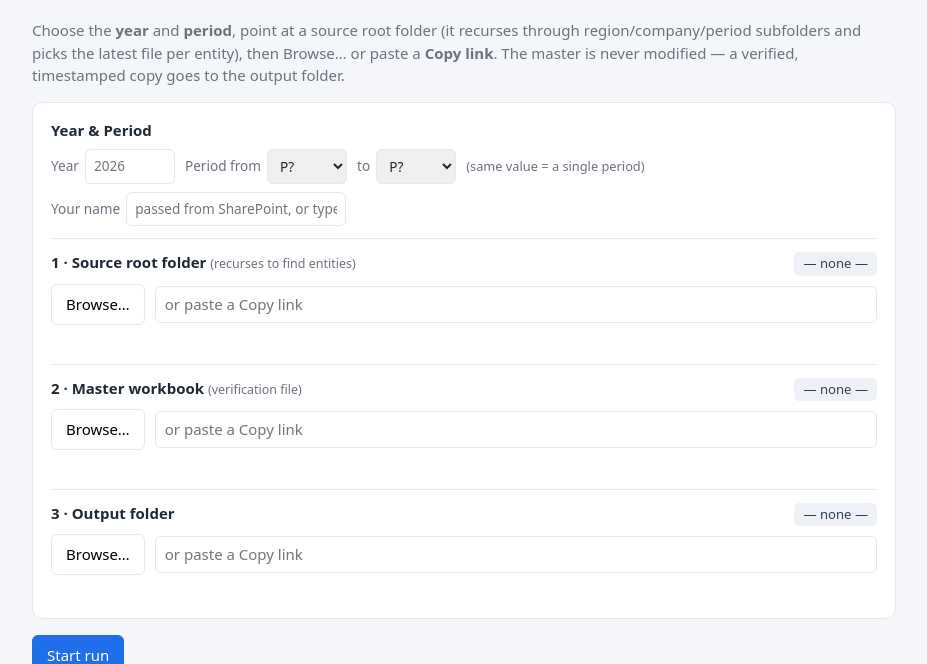
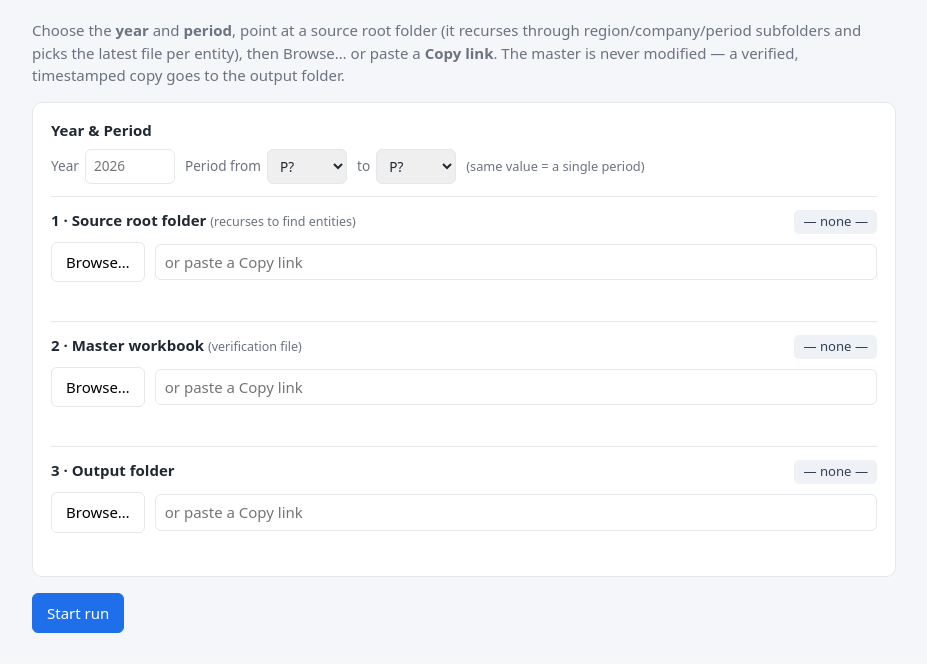
Before and after one commit to samirtak-dynatechconsultancy/cfa-automation, a FastAPI app: page / in a window 1280 px wide. Shown: the part 145-809 px from the top of the page, without its empty margins (176-1103 px from the left). After the commit the page ends 778 px from the top, so only its background shows below. Run offline with FastAPI, Linux system fonts and the light colour scheme; data that the repository does not hold is empty.

Commit message:
Revert "Capture operator display name (URL param / postMessage / field) and expose it in the run API"
This reverts commit 4b32a3d83b6f53f5fe137c44bc698fa472487715.

```diff
--- a/cfa_app/app/core/models.py
+++ b/cfa_app/app/core/models.py
@@ -104,7 +104,6 @@ class RunResult:
     stage: str = ""                               # current plain-language activity (replaced live)
     processed: int = 0                            # entity files done so far
     total: int = 0                                # entity files to do (0 until known)
-    triggered_by: str = ""                        # display name of who started the run
     logs: list = field(default_factory=list)      # technical detail lines (collapsible)
     notices: list = field(default_factory=list)   # notable events (e.g. entity column added)
 
@@ -120,7 +119,6 @@ class RunResult:
             "stage": self.stage,
             "processed": self.processed,
             "total": self.total,
-            "triggered_by": self.triggered_by,
             "logs": self.logs,
             "notices": self.notices,
             "verify": None
--- a/cfa_app/app/routers/runs.py
+++ b/cfa_app/app/routers/runs.py
@@ -24,7 +24,6 @@ class StartRun(BaseModel):
     output_folder_id: str
     source_folder_name: str = ""
     output_folder_name: str = ""
-    triggered_by: str = ""
 
 
 @router.post("")
--- a/cfa_app/app/services/runs.py
+++ b/cfa_app/app/services/runs.py
@@ -46,7 +46,6 @@ class RunParams:
     output_folder_id: str
     source_folder_name: str = ""
     output_folder_name: str = ""
-    triggered_by: str = ""            # display name passed in from SharePoint (URL param / postMessage)
 
 
 def _output_stem(params: "RunParams") -> str:
@@ -113,7 +112,6 @@ class RunManager:
         result = self._runs[run_id]
         result.status = "running"
         result.started_at = _dt.datetime.now().isoformat(timespec="seconds")
-        result.triggered_by = (params.triggered_by or "").strip()
         cfg: DetectionConfig = self._store.detection_config()
         periods = list(range(params.period_from, params.period_to + 1))
 
--- a/cfa_app/app/static/app.js
+++ b/cfa_app/app/static/app.js
@@ -200,7 +200,6 @@ async function startRun() {
     output_folder_id: el("output_folder_id").value,
     source_folder_name: el("source_folder_name").textContent.trim(),
     output_folder_name: el("output_folder_name").textContent.trim(),
-    triggered_by: el("triggered_by") ? el("triggered_by").value.trim() : "",
   };
   if (!body.source_folder_id || !body.master_item_id || !body.output_folder_id) {
     alert("Please select a source folder, a master workbook, and an output folder.");
@@ -470,27 +469,3 @@ async function resumeRun() {
 }
 
 resumeRun();
-
-// ---------------------------------------------------------------------------
-// Operator name: passed in from the embedding SharePoint page (iframe can't read
-// SharePoint's own context), via ?user= on the embed URL or a postMessage.
-// ---------------------------------------------------------------------------
-function setUserName(name) {
-  if (!name) return;
-  const f = document.getElementById("triggered_by");
-  if (f) f.value = name;
-  try { localStorage.setItem("cfa_user", name); } catch (e) {}
-}
-(function initUserName() {
-  const f = document.getElementById("triggered_by");
-  if (!f) return;
-  const fromUrl = new URLSearchParams(location.search).get("user");
-  if (fromUrl) { setUserName(fromUrl); return; }
-  try { if (!f.value) f.value = localStorage.getItem("cfa_user") || ""; } catch (e) {}
-})();
-// A one-liner on the SharePoint page can do:
-//   iframe.contentWindow.postMessage({ type: "cfa-user", user: _spPageContextInfo.userDisplayName }, "*")
-window.addEventListener("message", function (e) {
-  const d = e.data;
-  if (d && d.type === "cfa-user" && d.user) setUserName(String(d.user));
-});
--- a/cfa_app/app/templates/run.html
+++ b/cfa_app/app/templates/run.html
@@ -30,12 +30,6 @@ timestamped copy goes to the output folder.</p>
         </select>
       </label>
       <span class="muted" style="font-size:.8rem">(same value = a single period)</span>
-    </div>
-    <div class="field-ctrls" style="margin-top:8px">
-      <label class="inline">Your name
-        <input id="triggered_by" type="text" placeholder="passed from SharePoint, or type it"
-               style="width:220px">
-      </label>
     </div>
   </div>
 
```
